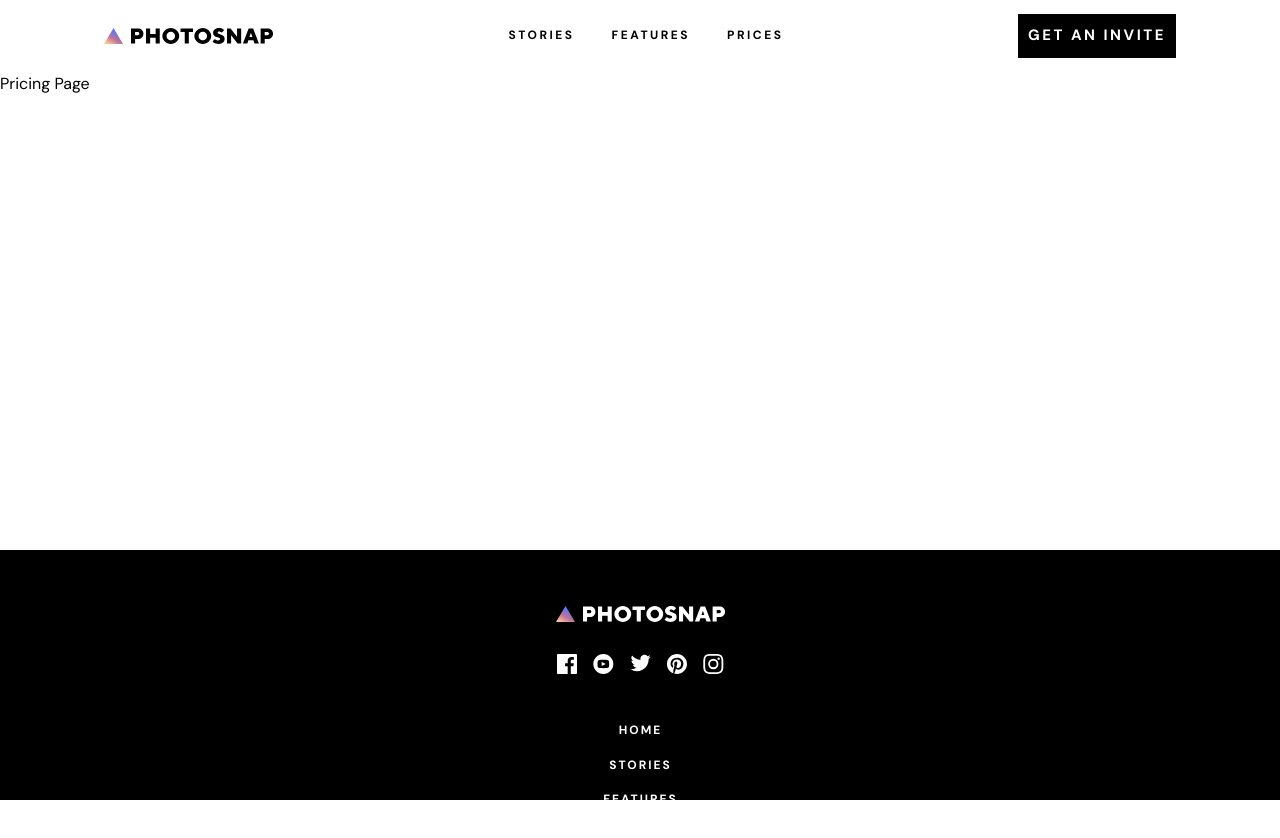
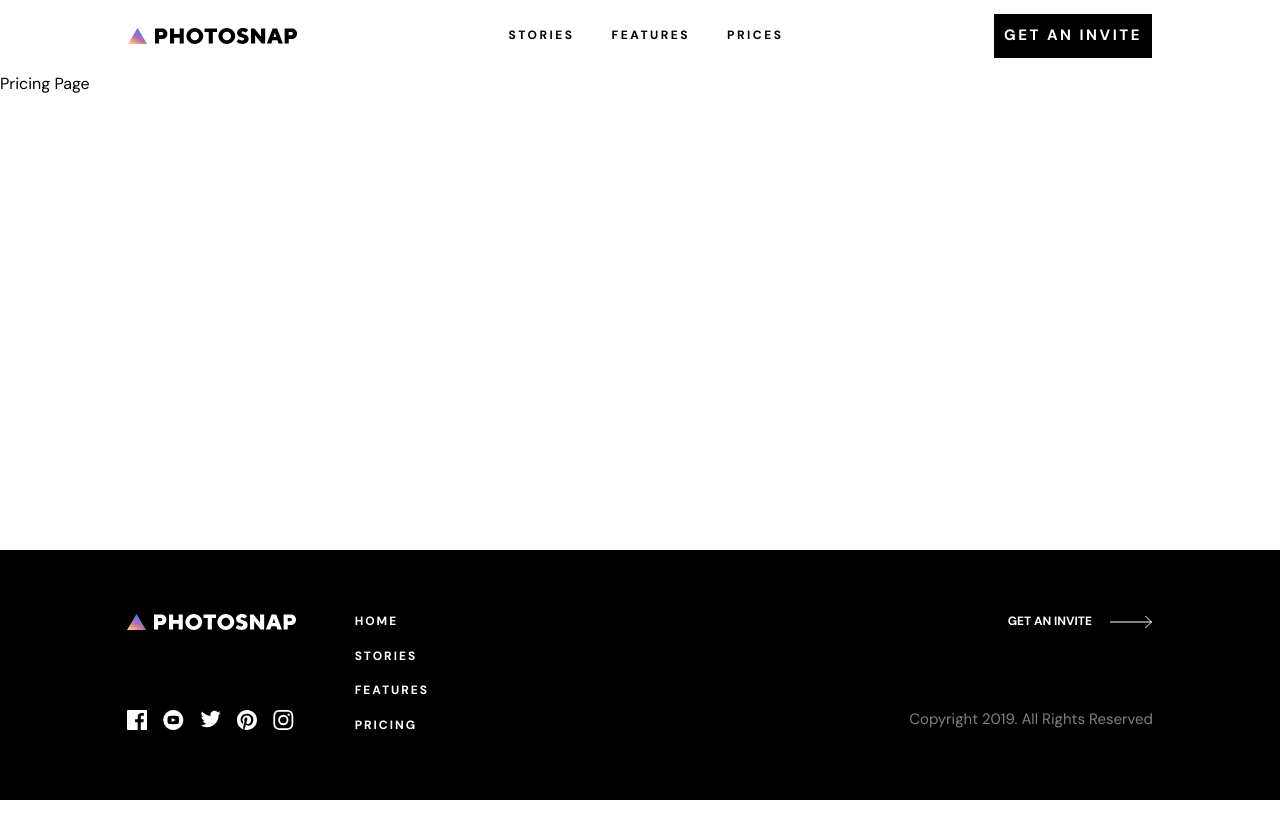
Before and after one commit to mrvicthor/photosnap-multi-page-website, a React (Vite) app: page /pricing in a window 1280 px wide. Shown: the top 838 px of the page. After the commit the page ends 800 px from the top, so only its background shows below. Built offline with nearby package versions, Linux system fonts and the light colour scheme.

Commit message:
added tablet & desktop design

```diff
--- a/src/components/common/linkbutton/index.jsx
+++ b/src/components/common/linkbutton/index.jsx
@@ -5,8 +5,8 @@ const LinkButton = ({ children, btnText, style }) => {
     <Link
       to="/"
       className={`flex items-center gap-x-[1.125rem] ${
-        style ? style : "mt-[1.4375rem]"
-      } md:mt-12 group`}
+        style ? style : "mt-[1.4375rem] md:mt-12"
+      }  group`}
     >
       <div className="text-[0.75rem] leading-[15.62px] font-bold uppercase hover:border-b hover:border-[#000000]">
         {btnText}
--- a/src/components/header/index.jsx
+++ b/src/components/header/index.jsx
@@ -16,7 +16,7 @@ const Header = () => {
           className="h-[37.1875rem] absolute bg-[#000000] left-0 right-0 opacity-50 top-[72px] z-10 transition duration-500 ease-in-out"
         />
       )}
-      <nav className="flex h-full justify-between items-center px-6 py-[1.75rem] md:px-[2.5rem] lg:mx-auto lg:max-w-[72rem]">
+      <nav className="flex h-full justify-between items-center px-6 py-[1.75rem] md:px-[2.5rem] lg:mx-auto lg:max-w-[69rem]">
         <div>
           <Link to="/">
             <img src={Logo} alt="logo" />
--- a/src/components/layout/index.jsx
+++ b/src/components/layout/index.jsx
@@ -1,21 +1,16 @@
 import { Header } from "../index";
 import LinkButton from "../common/linkbutton";
 import { Link } from "react-router-dom";
-import Logo from "../../assets/shared/desktop/logo.svg";
-import facebookIcon from "../../assets/shared/desktop/facebook.svg";
-import youtubeIcon from "../../assets/shared/desktop/youtube.svg";
-import twitterIcon from "../../assets/shared/desktop/twitter.svg";
-import pinteresIcon from "../../assets/shared/desktop/pinterest.svg";
-import instagramIcon from "../../assets/shared/desktop/instagram.svg";
 
 const Layout = ({ children }) => {
   return (
     <div className="grid layout">
       <Header />
       <main className="main">{children}</main>
-      <footer className="footer bg-[#000000] text-[#ffffff] py-[3.5rem] pl-[2.0625rem] pr-8">
-        <div className="grid justify-items-center">
-          <Link to="/">
+      <footer className="footer bg-[#000000] text-[#ffffff]">
+        <div className="py-[3.5rem] pl-[2.0625rem] pr-8 md:py-16 md:px-[2.4375rem] lg:max-w-[69rem] lg:mx-auto lg:py-[4rem]">
+          <div className="footer--block grid justify-items-center md:grid-cols-2 md:justify-items-start md:gap-y-8 lg:gap-x-[6.8125rem]">
+            <Link to="/" className="">
               <svg xmlns="http://www.w3.org/2000/svg" width="170" height="16">
                 <defs>
                   <linearGradient
@@ -40,7 +35,7 @@ const Layout = ({ children }) => {
                 </g>
               </svg>
             </Link>
-          <div className="mt-8 footer--socials flex gap-x-4 ">
+            <div className="mt-8 footer--socials flex gap-x-4 md:row-start-3 md:mt-[2.5rem] lg:mt-0">
               <a href="" className="footer--socials-facebook">
                 <svg xmlns="http://www.w3.org/2000/svg" width="20" height="20">
                   <defs>
@@ -123,7 +118,7 @@ const Layout = ({ children }) => {
                 </svg>
               </a>
             </div>
-          <div className="mt-[3.0625rem] flex flex-col items-center gap-y-[1.1875rem]">
+            <div className="mt-[3.0625rem] flex flex-col items-center gap-y-[1.1875rem] md:flex-row md:gap-x-[1.625rem] md:row-start-2 md:col-start-1 md:col-end-2 md:mt-0  lg:row-start-1 lg:row-end-4 lg:w-full lg:col-start-2 lg:flex-col lg:gap-y-[1.1875rem] lg:items-start lg:col-end-6">
               <Link className="block  font-bold text-[0.75rem] leading-[15.62px] tracking-[2px] uppercase cursor-pointer">
                 home
               </Link>
@@ -138,7 +133,10 @@ const Layout = ({ children }) => {
               </Link>
             </div>
 
-          <LinkButton btnText="get an invite" style="mt-[7.4375rem]">
+            <LinkButton
+              btnText="get an invite"
+              style="mt-[7.4375rem] md:justify-self-end md:mt-0 md:col-start-2 md:col-end-3 md:row-start-1 lg:col-start-6 lg:col-end-7"
+            >
               <svg
                 xmlns="http://www.w3.org/2000/svg"
                 width="43"
@@ -150,9 +148,10 @@ const Layout = ({ children }) => {
                 </g>
               </svg>
             </LinkButton>
-          <p className="mt-[2.125rem] font-normal text-[0.9375rem] leading-[19.53px] opacity-50">
+            <p className="mt-[2.125rem] font-normal text-[0.9375rem] leading-[19.53px] opacity-50 md:justify-self-end md:col-start-2 md:col-end-3 md:row-start-3 lg:mt-0 lg:col-start-6 lg:col-end-7">
               Copyright 2019. All Rights Reserved
             </p>
+          </div>
         </div>
       </footer>
     </div>
--- a/src/index.css
+++ b/src/index.css
@@ -126,6 +126,10 @@
     .story {
       grid-template-rows: 31.25rem 31.25rem;
     }
+
+    .footer--block {
+      grid-template-rows: 16px 16px 1fr;
+    }
   }
 
   @media (64rem <= width) {
@@ -164,5 +168,9 @@
     .features {
       grid-template-columns: 21.875rem 21.875rem 21.875rem;
     }
+
+    .footer--block {
+      grid-template-columns: 1fr 4fr 1fr;
+    }
   }
 }
--- a/src/pages/home/index.jsx
+++ b/src/pages/home/index.jsx
@@ -53,7 +53,7 @@ const Home = () => {
           bgDesktop={architectureDesktopBg}
         />
       </section>
-      <section className="features py-[5rem] pl-[2.0625rem] pr-8 space-y-[3.5rem] md:py-[7.5rem] md:px-[9.6875rem] overflow-hidden  lg:grid lg:space-y-0 lg:gap-x-[1.875rem]">
+      <section className="features py-[5rem] pl-[2.0625rem] pr-8 space-y-[3.5rem] md:py-[7.5rem] md:px-[9.6875rem] lg:grid lg:space-y-0 lg:gap-x-[1.875rem] lg:max-w-[69rem] lg:mx-auto lg:px-0">
         <Feature
           imagePath={responsiveIcon}
           title="100% Responsive"
```
Lines whose indentation alone changed are shown as unchanged.
